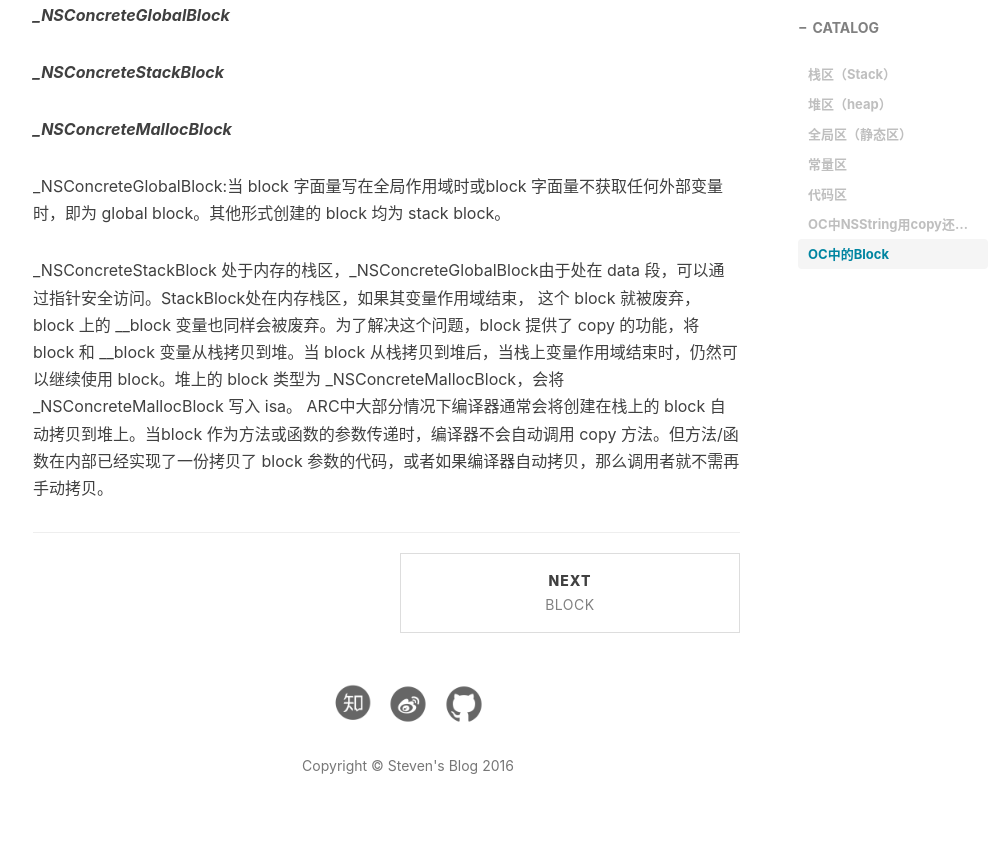
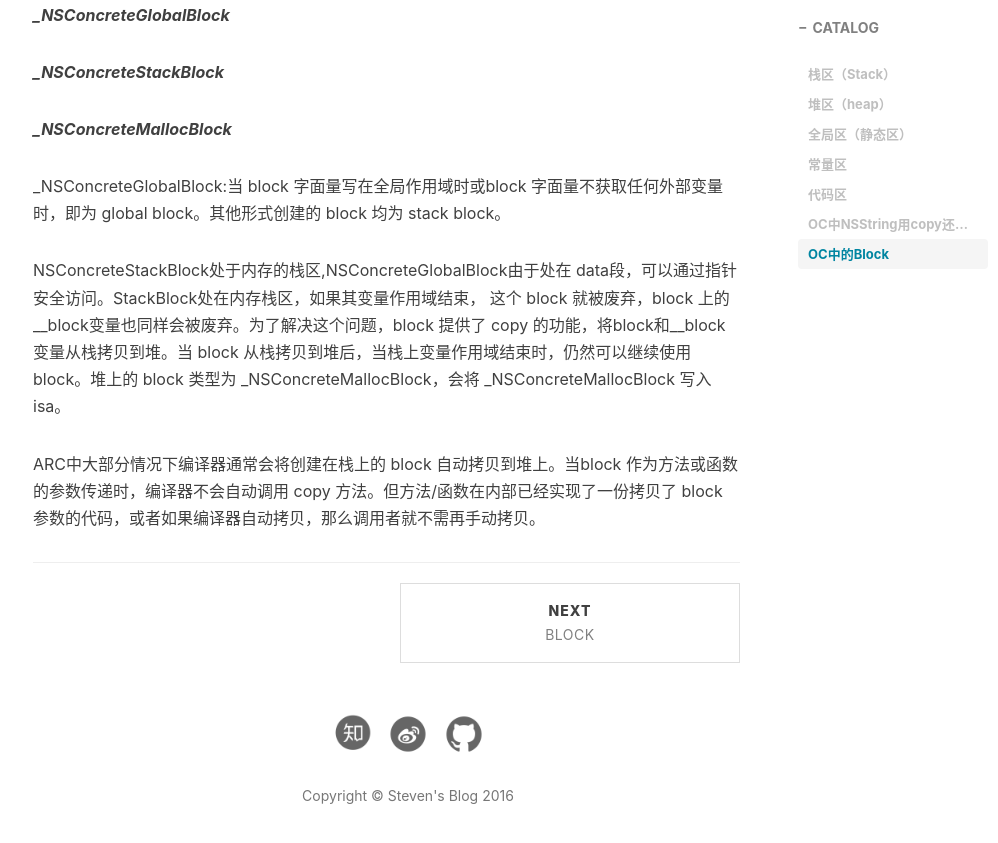
Before and after one commit to StevenDXC/Blog, a Jekyll site: the page built from _posts/2015-01-18-栈与堆.md, in a window 1280 px wide and 900 px high, scrolled down 1985 px. Shown: the top 843 px of the window, without its empty margins (232-1230 px from the left). Built offline with Jekyll 4.4.1, drawn with Linux system fonts in a browser that asks for light colours; nearby versions of some CDN libraries; Markdown is read by kramdown in place of the engine named in the settings; comment, search, counter and statistics services are not loaded.

Commit message:
Update 2015-01-18-栈与堆.md

```diff
--- a/_posts/2015-01-18-栈与堆.md
+++ b/_posts/2015-01-18-栈与堆.md
@@ -60,6 +60,9 @@ bloc有三种类型
 
 _NSConcreteGlobalBlock:当 block 字面量写在全局作用域时或block 字面量不获取任何外部变量时，即为 global block。其他形式创建的 block 均为 stack block。
 
-_NSConcreteStackBlock 处于内存的栈区，_NSConcreteGlobalBlock由于处在 data 段，可以通过指针安全访问。StackBlock处在内存栈区，如果其变量作用域结束，
-这个 block 就被废弃，block 上的 __block 变量也同样会被废弃。为了解决这个问题，block 提供了 copy 的功能，将 block 和 __block 变量从栈拷贝到堆。当 block 从栈拷贝到堆后，当栈上变量作用域结束时，仍然可以继续使用 block。堆上的 block 类型为 _NSConcreteMallocBlock，会将 _NSConcreteMallocBlock 写入 isa。
+
+NSConcreteStackBlock处于内存的栈区,NSConcreteGlobalBlock由于处在 data段，可以通过指针安全访问。StackBlock处在内存栈区，如果其变量作用域结束，
+这个 block 就被废弃，block 上的__block变量也同样会被废弃。为了解决这个问题，block 提供了 copy 的功能，将block和__block 变量从栈拷贝到堆。当 block 从栈拷贝到堆后，当栈上变量作用域结束时，仍然可以继续使用 block。堆上的 block 类型为 _NSConcreteMallocBlock，会将 _NSConcreteMallocBlock 写入 isa。
+
+
 ARC中大部分情况下编译器通常会将创建在栈上的 block 自动拷贝到堆上。当block 作为方法或函数的参数传递时，编译器不会自动调用 copy 方法。但方法/函数在内部已经实现了一份拷贝了 block 参数的代码，或者如果编译器自动拷贝，那么调用者就不需再手动拷贝。
```
